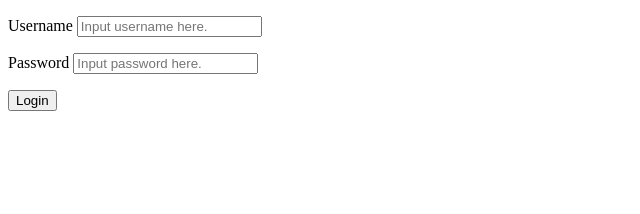
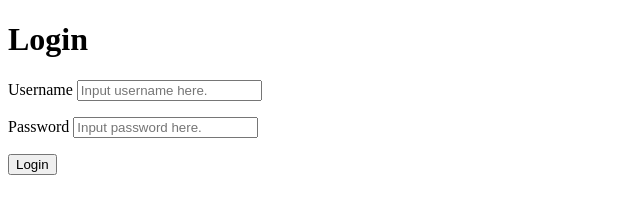
Before and after one commit to ClamsCasin0/Welcome.html, a plain HTML site: page form_demo.html in a window 1280 px wide. Shown: the whole page, without its empty margins (0-640 px from the left). Drawn offline with Linux system fonts and the light colour scheme.

Commit message:
last save of the day
edits, and form layout

```diff
--- a/form_demo.html
+++ b/form_demo.html
@@ -2,10 +2,11 @@
     <html lang="en">
     <head>
         <meta charset="UTF-8">
-    <title>Title</title>
+        <title>Form_login</title>
     </head>
         <body>
-        <form method="POST" action="">
+            <h1><strong>Login</strong></h1>
+            <form method="GET" action="https://hookb.in/vyx9PpVr" id="login_form">
                 <p>
                     <label for="username">Username</label>
                     <input id="username" name="username" type="text" placeholder="Input username here.">
@@ -17,6 +18,6 @@
                 <p>
                     <button type="submit">Login</button>
                 </p>
-
+            </form>
         </body>
 </html>
```
Lines whose indentation alone changed are shown as unchanged.
